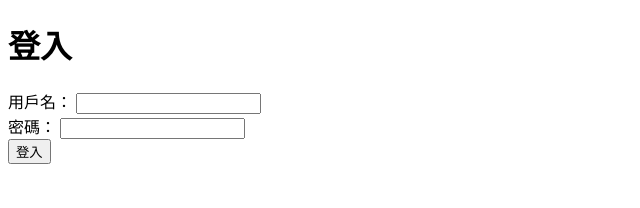
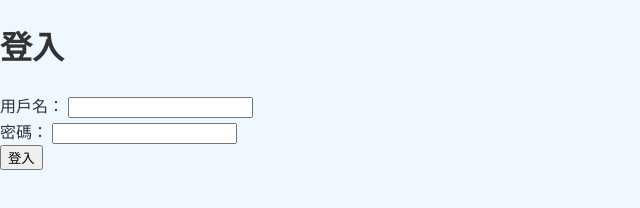
Before and after one commit to Shiangan/chenyoqualian, a website: page login.html in a window 1280 px wide. Shown: the whole page, without its empty margins (0-640 px from the left). Drawn offline with Linux system fonts and the light colour scheme; files that its build step writes are made by us from their sources; the site is published under a folder, as on GitHub Pages, so addresses that start at the root find nothing.

Commit message:
Update login.html

```diff
--- a/login.html
+++ b/login.html
@@ -4,7 +4,7 @@
     <meta charset="UTF-8">
     <meta name="viewport" content="width=device-width, initial-scale=1.0">
     <title>登入頁面</title>
-    <link rel="stylesheet" href="/css/styles.css"> <!-- 示例的CSS路径 -->
+    <link rel="stylesheet" href="styles.css"> <!-- 示例的CSS路径 -->
 </head>
 <body>
     <h1>登入</h1>
```
